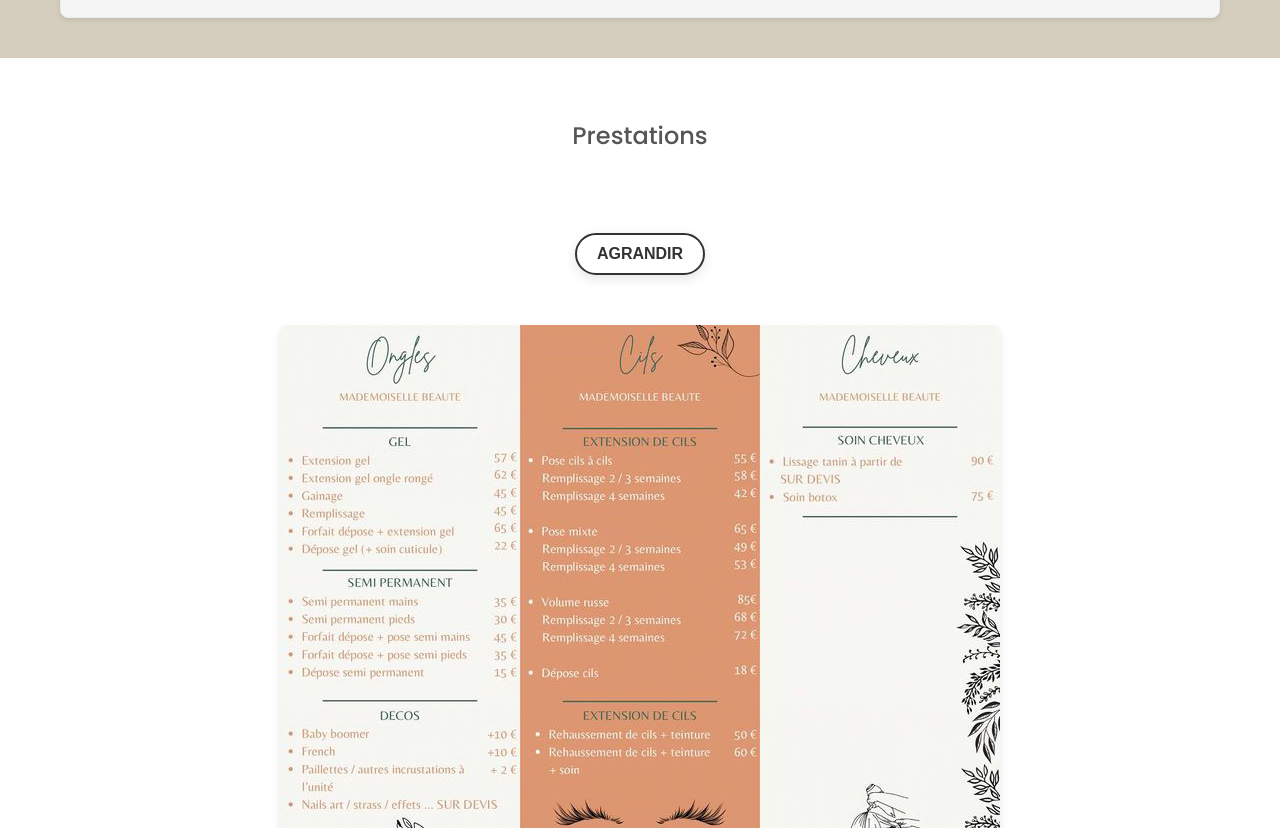
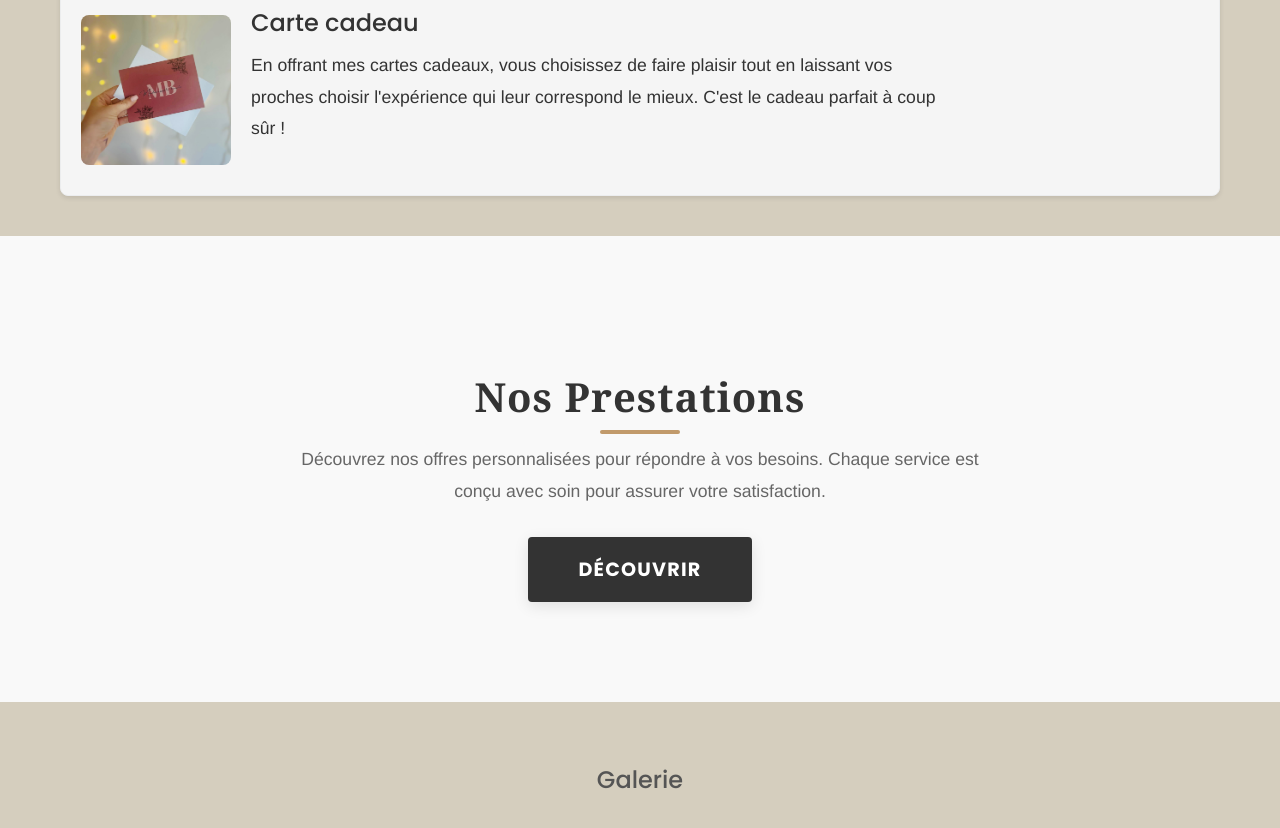
Before and after one commit to julienb19/mademoisellebeaute, a website: page public/index.html in a window 1280 px wide. Shown: the part 1972-2800 px from the top of the page. Drawn offline with Linux system fonts and the light colour scheme.

Commit message:
Mise à jour des styles et modification de l'HTML

```diff
--- a/public/index.html
+++ b/public/index.html
@@ -134,26 +134,14 @@
     </div>
 </section>
 
-        <section id="grille-prix" class="grille-prix">
-            <div class="container">
-                <h3 class="title">Prestations</h3>
-            </div>
-
-            <!-- Bouton centré -->
-            <div class="button-container">
-                <a href="grillePrix.html"><button class="discover-btn">AGRANDIR</button></a>
-            </div>
-
-            <div class="container">
-                <div class="content">
-                    <div class="grid">
-                        <div class="grid__item">
-                            <img src="./img/grille prix.JPG" alt="grille-prix">
-                        </div>
-                    </div>
-                </div>
-            </div>
-        </section>
+<section id="prestations" class="section-prestation">
+    <div class="container">
+        <h2 class="section-title">Nos Prestations</h2>
+        <p>Découvrez nos offres personnalisées pour répondre à vos besoins. Chaque service est conçu avec soin pour
+            assurer votre satisfaction.</p>
+        <a href="grillePrix.html" class="button large">DÉCOUVRIR</a>
+    </div>
+</section>
 
 
 
--- a/public/style.css
+++ b/public/style.css
@@ -327,71 +327,81 @@ h4 {
   color: #333;
 }
 
-/* grille prestations */
-
-.grille-prix .grid__item li {
-  list-style-type: none; /* Retire le point de la liste */
-  padding: 0; /* Supprime les éventuels padding par défaut */
-  margin: 0; /* Supprime les marges par défaut */
+/* Styles de base pour les sections */
+.section-prestation {
+  padding: 100px 0; /* Espacement vertical généreux pour respirer */
+  background-color: #f9f9f9; /* Couleur de fond sobre */
+  text-align: center;
 }
 
-.grille-prix .container {
-  max-width: 100%;
-  flex-direction: column;
+/* Conteneur */
+.container {
+  max-width: 1200px;
   margin: 0 auto;
-  padding: 20px;
+  padding: 0 15px;
 }
 
-/* Centrage du bouton entre le titre et l'image */
-.button-container {
-  display: flex;
-  justify-content: center; /* Centre horizontalement le bouton */
-  margin-bottom: 30px; /* Espace entre le bouton et l'image */
+/* Titre des sections */
+.section-title {
+  font-size: 2.5em;
+  font-weight: 700;
+  margin-bottom: 20px;
+  color: #333; /* Couleur élégante et sobre */
+  font-family: "Georgia", serif; /* Utilisation d'une police classique et sophistiquée */
+  letter-spacing: 1px;
+  position: relative;
 }
 
-/* Style du bouton */
-.grille-prix .discover-btn {
-  background-color: #fff;
-  color: #333;
-  border: 2px solid #333;
-  padding: 10px 20px;
-  font-size: 1rem;
-  font-weight: bold;
-  border-radius: 30px;
-  cursor: pointer;
-  box-shadow: 0 4px 12px rgba(0, 0, 0, 0.1);
-  transition: background-color 0.3s ease, color 0.3s ease, box-shadow 0.3s ease;
+/* Soulignement stylisé sous le titre */
+.section-title::after {
+  content: "";
+  width: 80px;
+  height: 4px;
+  background-color: #c19a6b; /* Couleur chic pour l'accent */
+  position: absolute;
+  bottom: -10px;
+  left: 50%;
+  transform: translateX(-50%);
+  border-radius: 2px;
 }
 
-.grille-prix .discover-btn:hover {
-  background-color: #333;
-  color: #fff;
-  box-shadow: 0 8px 24px rgba(0, 0, 0, 0.2);
+/* Texte de description */
+.container p {
+  font-size: 1.1em;
+  line-height: 1.8;
+  color: #666;
+  max-width: 700px;
+  margin: 0 auto 30px;
+  font-family: "Helvetica Neue", sans-serif;
 }
 
-/* Grille des items */
-.grille-prix .grid {
-  display: grid;
-  grid-template-columns: 1fr; /* Une seule colonne */
-  justify-items: center; /* Centre les items horizontalement */
+/* Style des boutons */
+.button {
+  display: inline-block;
+  background-color: #333; /* Couleur sombre et élégante */
+  color: white;
+  padding: 15px 40px;
+  font-size: 1.1em;
+  font-weight: 600;
+  text-transform: uppercase;
+  letter-spacing: 1.2px;
+  border-radius: 4px; /* Forme arrondie pour un look moderne */
+  transition: background-color 0.3s ease, transform 0.3s ease;
+  box-shadow: 0 4px 15px rgba(0, 0, 0, 0.1); /* Ombre subtile */
+  text-decoration: none;
 }
 
-/* Style de l'image */
-.grille-prix .grid__item img {
-  width: 100%; /* Prend toute la largeur disponible du parent */
-  height: auto; /* Ajuste la hauteur pour respecter le ratio d'aspect */
-  border-radius: 8px; /* Coins arrondis si souhaité */
-  transition: transform 0.3s ease-in-out; /* Transition pour l'effet de zoom */
-  object-fit: cover; /* S'assure que l'image couvre toute la largeur sans distorsion */
-  box-shadow: 0px 4px 8px rgba(0, 0, 0, 0.1); /* Ombre légère */
-  cursor: pointer;
+.button:hover {
+  background-color: #c19a6b; /* Transition vers une couleur chic au survol */
+  transform: scale(1.05); /* Légère animation d'agrandissement */
 }
 
-/* Effet de zoom au survol */
-.grille-prix .grid__item img:hover {
-  transform: scale(1.1); /* Zoom à 110% au survol */
-  box-shadow: 0px 8px 16px rgba(0, 0, 0, 0.2); /* Ombre plus prononcée lors du survol */
+/* Grand bouton pour réservation */
+.button.large {
+  padding: 18px 50px;
+  font-size: 1.2em;
 }
+
 
 /* Section Galerie */
 .galerie {
```
